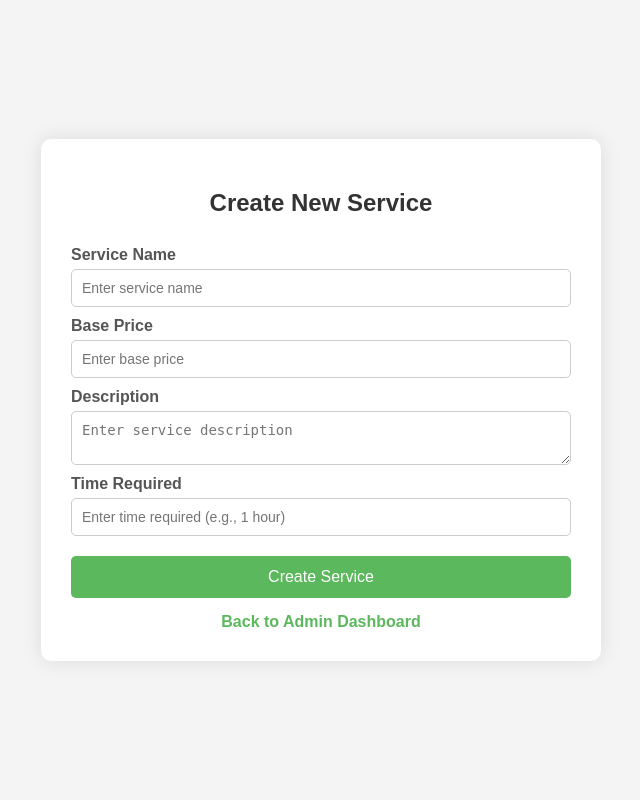
After one commit to AyanArshad02/Mad-1, a Flask app: page /admin/service/create in a window 1280 px wide. The commit adds this page. Shown: the whole page, without its empty margins (319-959 px from the left). Run offline with Flask 3, Linux system fonts and the light colour scheme; the visitor is signed in with stand-in values (Sample User, id 1).

Commit message:
added 3 new templates

```diff
--- /dev/null
+++ b/Templates/create_service.html
@@ -0,0 +1,92 @@
+<!DOCTYPE html>
+<html lang="en">
+<head>
+    <meta charset="UTF-8">
+    <meta name="viewport" content="width=device-width, initial-scale=1.0">
+    <title>Create New Service</title>
+    <style>
+        body {
+            font-family: Arial, sans-serif;
+            background-color: #f4f4f4;
+            display: flex;
+            justify-content: center;
+            align-items: center;
+            height: 100vh;
+            margin: 0;
+        }
+        .container {
+            background-color: #fff;
+            padding: 30px;
+            border-radius: 10px;
+            box-shadow: 0 0 20px rgba(0, 0, 0, 0.1);
+            width: 100%;
+            max-width: 500px;
+        }
+        h2 {
+            text-align: center;
+            color: #333;
+        }
+        form {
+            display: flex;
+            flex-direction: column;
+        }
+        label {
+            margin: 10px 0 5px;
+            color: #555;
+            font-weight: bold;
+        }
+        input, textarea {
+            padding: 10px;
+            border: 1px solid #ccc;
+            border-radius: 5px;
+            font-size: 14px;
+        }
+        button {
+            background-color: #5cb85c;
+            color: white;
+            padding: 12px;
+            border: none;
+            border-radius: 5px;
+            font-size: 16px;
+            margin-top: 20px;
+            cursor: pointer;
+        }
+        button:hover {
+            background-color: #4cae4c;
+        }
+        a {
+            text-decoration: none;
+            color: #5cb85c;
+            font-weight: bold;
+            text-align: center;
+            display: block;
+            margin-top: 15px;
+        }
+        a:hover {
+            color: #4cae4c;
+        }
+    </style>
+</head>
+<body>
+    <div class="container">
+        <h2>Create New Service</h2>
+        <form method="POST">
+            <label for="name">Service Name</label>
+            <input type="text" id="name" name="name" placeholder="Enter service name" required>
+
+            <label for="base_price">Base Price</label>
+            <input type="number" step="0.01" id="base_price" name="base_price" placeholder="Enter base price" required>
+
+            <label for="description">Description</label>
+            <textarea id="description" name="description" placeholder="Enter service description"></textarea>
+
+            <label for="time_required">Time Required</label>
+            <input type="text" id="time_required" name="time_required" placeholder="Enter time required (e.g., 1 hour)" required>
+
+            <button type="submit">Create Service</button>
+        </form>
+
+        <a href="{{ url_for('admin_dashboard') }}">Back to Admin Dashboard</a>
+    </div>
+</body>
+</html>
--- a/app.py
+++ b/app.py
@@ -171,13 +171,240 @@ def load_user(user_id):
     return None
 
 
-
 @app.route("/admin/dashboard", methods=["GET", "POST"])
 def admin_dashboard():
     if session.get("user_type") != "Admin":
         flash("Please log in as Admin.")
         return redirect(url_for("login"))
-    return render_template("admin_dashboard.html")
+
+    customers = Customer.query.all()
+    professionals = ServiceProfessional.query.all()
+    services = Service.query.all()
+
+    return render_template("admin_dashboard.html", customers=customers, professionals=professionals, services=services)
+
+
+
+@app.route("/admin/approve_professional/<int:professional_id>", methods=["GET", "POST"])
+def approve_professional(professional_id):
+    if session.get("user_type") != "Admin":
+        flash("Please log in as Admin.")
+        return redirect(url_for("login"))
+
+    professional = ServiceProfessional.query.get_or_404(professional_id)
+
+    # If the admin is submitting the verification form (POST request)
+    if request.method == "POST":
+        # Here we would verify the document manually
+        # For example, check if the document exists and is valid
+        # You can add additional checks here based on your requirements
+
+        # For this example, assume the document is verified and approve the professional
+        professional.is_approved = True
+        db.session.commit()
+
+        flash("Service professional approved successfully!")
+        return redirect(url_for("admin_dashboard"))
+
+    # If it's a GET request, show the verification page
+    return render_template("verify_document.html", professional=professional)
+
+
+
+
+@app.route("/admin/block/<int:user_id>")
+def block_user(user_id):
+    user_type = session.get("user_type")
+
+    # Ensure that you are checking the correct user type and getting the right user
+    if user_type == "Admin":
+        # You need to get the correct model based on the user_type in session
+        customer = Customer.query.get(user_id)
+        if customer:
+            customer.blocked = True
+            db.session.commit()
+            flash(f"Customer {customer.name} blocked successfully!")
+            return redirect(url_for("admin_dashboard"))
+
+        professional = ServiceProfessional.query.get(user_id)
+        if professional:
+            professional.blocked = True
+            db.session.commit()
+            flash(f"Professional {professional.name} blocked successfully!")
+            return redirect(url_for("admin_dashboard"))
+
+    flash("User not found.")
+    return redirect(url_for("admin_dashboard"))
+
+
+
+
+
+@app.route("/admin/unblock/<int:user_id>")
+def unblock_user(user_id):
+    user_type = session.get("user_type")
+
+    # Ensure that only Admin can perform this action
+    if user_type == "Admin":
+        customer = Customer.query.get(user_id)
+        if customer:
+            customer.blocked = False
+            db.session.commit()
+            flash(f"Customer {customer.name} unblocked successfully!")
+            return redirect(url_for("admin_dashboard"))
+
+        professional = ServiceProfessional.query.get(user_id)
+        if professional:
+            professional.blocked = False
+            db.session.commit()
+            flash(f"Professional {professional.name} unblocked successfully!")
+            return redirect(url_for("admin_dashboard"))
+
+    flash("User not found.")
+    return redirect(url_for("admin_dashboard"))
+
+# @app.route("/admin/block/customer/<int:user_id>")
+# def block_customer(user_id):
+#     user_type = session.get("user_type")
+
+#     if user_type == "Admin":
+#         customer = Customer.query.get(user_id)
+#         if customer:
+#             customer.blocked = True
+#             db.session.commit()
+#             flash(f"Customer {customer.name} blocked successfully!")
+#             return redirect(url_for("admin_dashboard"))
+
+#     flash("Customer not found.")
+#     return redirect(url_for("admin_dashboard"))
+
+# @app.route("/admin/unblock/customer/<int:user_id>")
+# def unblock_customer(user_id):
+#     user_type = session.get("user_type")
+
+#     if user_type == "Admin":
+#         customer = Customer.query.get(user_id)
+#         if customer:
+#             customer.blocked = False
+#             db.session.commit()
+#             flash(f"Customer {customer.name} unblocked successfully!")
+#             return redirect(url_for("admin_dashboard"))
+
+#     flash("Customer not found.")
+#     return redirect(url_for("admin_dashboard"))
+
+# @app.route("/admin/block/professional/<int:user_id>")
+# def block_professional(user_id):
+#     user_type = session.get("user_type")
+
+#     if user_type == "Admin":
+#         professional = ServiceProfessional.query.get(user_id)
+#         if professional:
+#             professional.blocked = True
+#             db.session.commit()
+#             flash(f"Professional {professional.name} blocked successfully!")
+#             return redirect(url_for("admin_dashboard"))
+
+#     flash("Professional not found.")
+#     return redirect(url_for("admin_dashboard"))
+
+# @app.route("/admin/unblock/professional/<int:user_id>")
+# def unblock_professional(user_id):
+#     user_type = session.get("user_type")
+
+#     if user_type == "Admin":
+#         professional = ServiceProfessional.query.get(user_id)
+#         if professional:
+#             professional.blocked = False
+#             db.session.commit()
+#             flash(f"Professional {professional.name} unblocked successfully!")
+#             return redirect(url_for("admin_dashboard"))
+
+#     flash("Professional not found.")
+#     return redirect(url_for("admin_dashboard"))
+
+
+
+
+
+
+
+@app.route("/admin/service/create", methods=["GET", "POST"])
+def create_service():
+    if session.get("user_type") != "Admin":
+        flash("Please log in as Admin.")
+        return redirect(url_for("login"))
+
+    if request.method == "POST":
+        name = request.form.get("name")
+        base_price = request.form.get("base_price")
+        description = request.form.get("description")
+        time_required = request.form.get("time_required")
+
+        # Validate the inputs
+        if not name or not base_price or not time_required:
+            flash("All fields except description are required.")
+            return redirect(url_for("create_service"))
+
+        try:
+            # Create the new service record
+            new_service = Service(
+                name=name,
+                base_price=float(base_price),
+                description=description,
+                time_required=time_required
+            )
+
+            # Add and commit to the database
+            db.session.add(new_service)
+            db.session.commit()
+            flash("Service created successfully!")
+            return redirect(url_for("admin_dashboard"))
+        except Exception as e:
+            db.session.rollback()
+            flash(f"An error occurred: {str(e)}")
+            return redirect(url_for("create_service"))
+
+    return render_template("create_service.html")
+
+
+
+@app.route("/admin/service/edit/<int:service_id>", methods=["GET", "POST"])
+def edit_service(service_id):
+    service = Service.query.get(service_id)
+    if not service:
+        flash("Service not found.")
+        return redirect(url_for("admin_dashboard"))
+
+    if request.method == "POST":
+        service.name = request.form.get("name")
+        service.base_price = request.form.get("base_price")
+        service.time_required = request.form.get("time_required")
+
+        try:
+            db.session.commit()
+            flash("Service updated successfully!")
+            return redirect(url_for("admin_dashboard"))
+        except Exception as e:
+            db.session.rollback()
+            flash(f"An error occurred: {str(e)}")
+            return redirect(url_for("admin_dashboard"))
+
+    return render_template("edit_service.html", service=service)
+
+
+@app.route("/admin/service/delete/<int:service_id>")
+def delete_service(service_id):
+    service = Service.query.get(service_id)
+    if service:
+        db.session.delete(service)
+        db.session.commit()
+        flash("Service deleted successfully!")
+    else:
+        flash("Service not found.")
+    return redirect(url_for("admin_dashboard"))
+
+
 
 
 @app.route("/customer/dashboard")
--- a/model/model.py
+++ b/model/model.py
@@ -16,6 +16,7 @@ class Customer(db.Model):
     password = db.Column(db.String(50), nullable=False)
     address = db.Column(db.Text, nullable=False)
     pincode = db.Column(db.String(6), nullable=False)
+    blocked = db.Column(db.Boolean, default=False)
     service_requests = db.relationship("ServiceRequest", backref="customer", lazy=True)
 
 
@@ -29,6 +30,8 @@ class ServiceProfessional(db.Model):
     document_path = db.Column(db.String(200), nullable=False)  # Store the path of the uploaded document
     address = db.Column(db.Text, nullable=False)
     pincode = db.Column(db.String(6), nullable=False)
+    blocked = db.Column(db.Boolean, default=False)  # Add this line
+    is_approved = db.Column(db.Boolean, default=False, nullable=False)  # Add this line for approval status
     service_requests = db.relationship("ServiceRequest", backref="professional", lazy=True)
 
 
```
Also changed, not shown: Templates/add_service.html (deleted, +0 -19 lines), Templates/admin_dashboard.html (+121 -2 lines), Templates/edit_service.html (added, +12 -0 lines), Templates/login.html (+109 -1 lines), Templates/verify_document.html (added, +29 -0 lines), instance/services.db, 2 other files.
